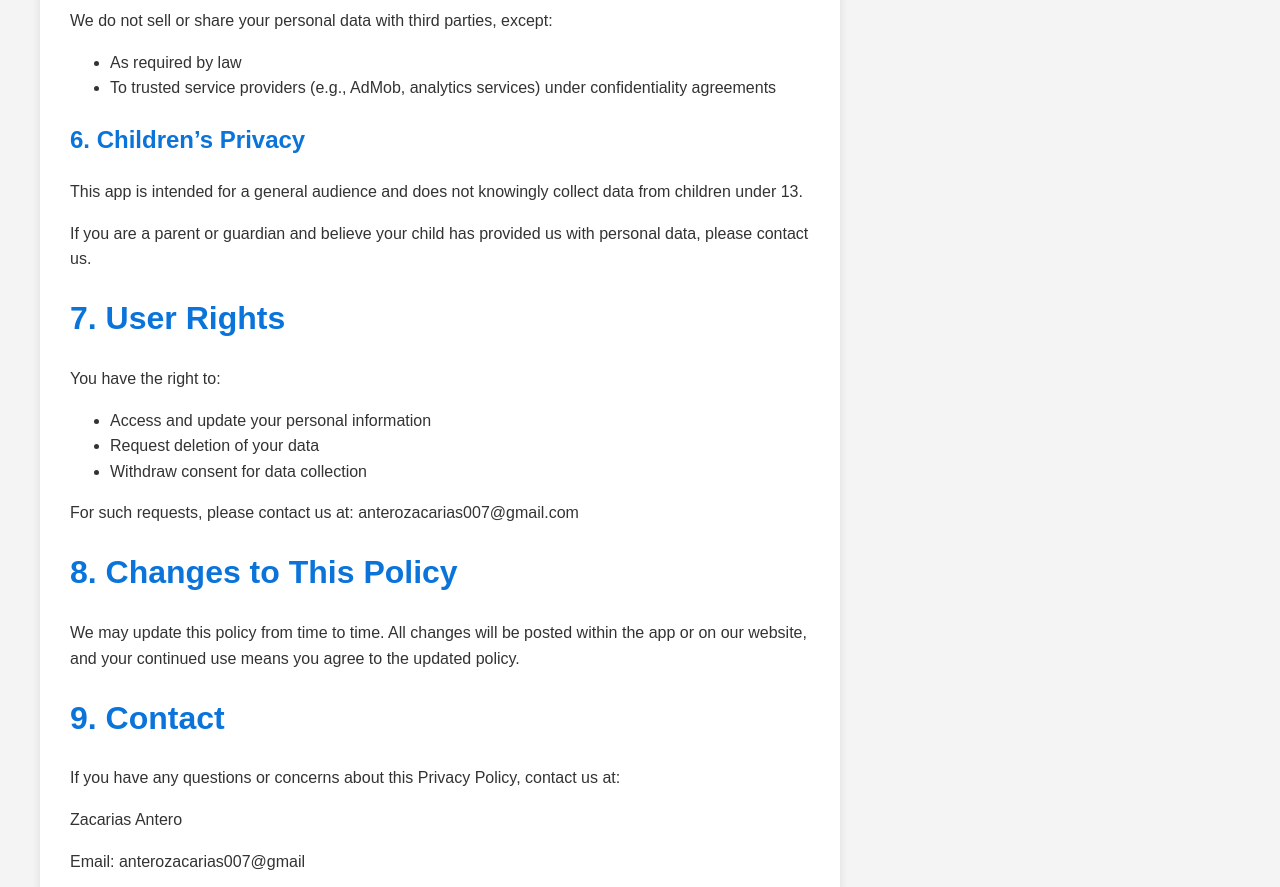
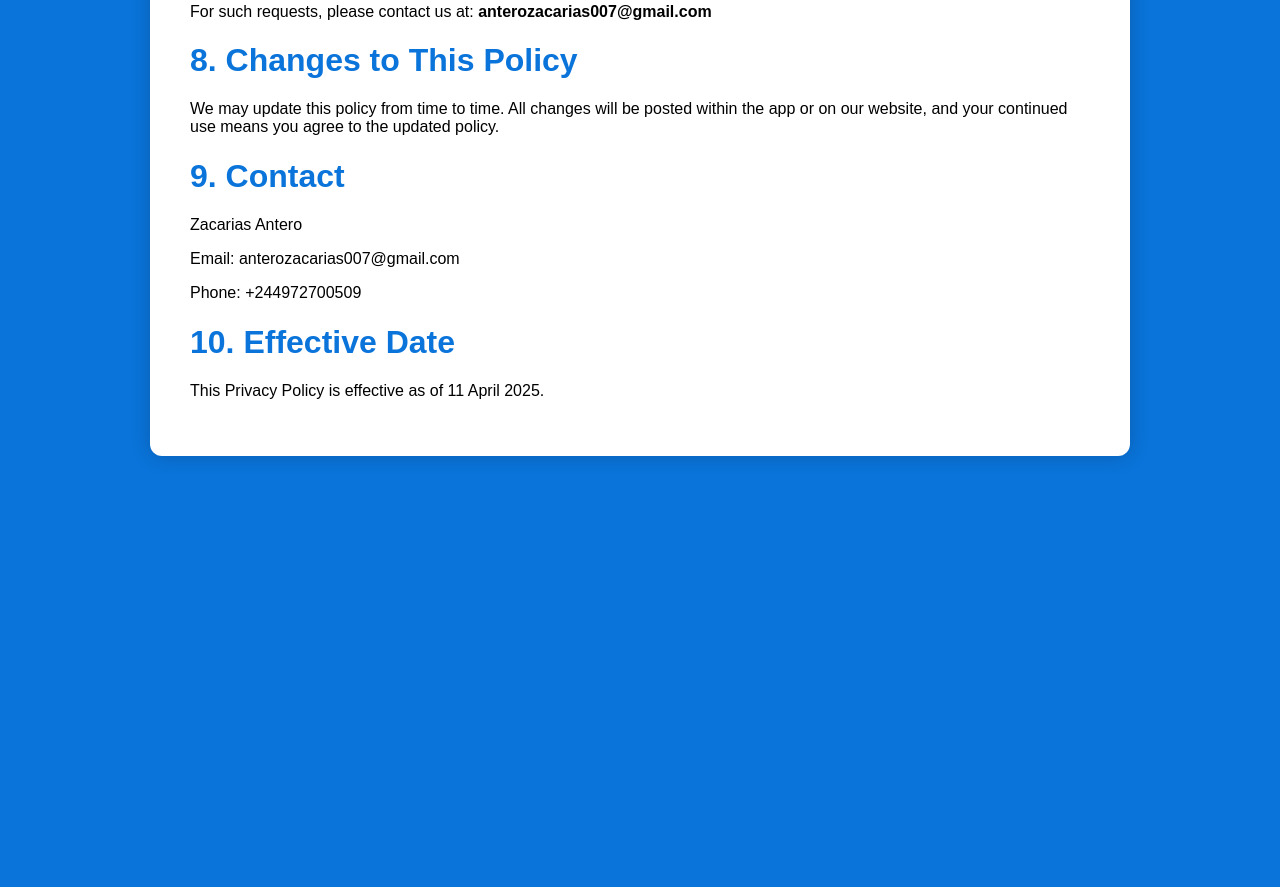
Before and after one commit to st10068763/medcheck-privacy-policy, a plain HTML site: page index.html in a window 1280 px wide. Shown: the part 1252-2139 px from the top of the page. After the commit the page ends 1758 px from the top, so only its background shows below. Drawn offline with Linux system fonts and the light colour scheme.

Commit message:
Update and rename medcheck_Privacy_Policy.html to index.html

```diff
--- a/medcheck_Privacy_Policy.html
+++ b/index.html
@@ -7,20 +7,32 @@
   <style>
     body {
       font-family: Arial, sans-serif;
-      margin: 40px;
-      background-color: #f4f4f4;
-      color: #333;
-      max-width: 800px;
-      line-height: 1.6;
+      margin: 0;
+      padding: 0;
+      background-color: #0a74da; /* Blue background */
+      color: #ffffff; /* White text */
     }
+
+    .container {
+      background: #ffffff;
+      color: #000000;
+      max-width: 900px;
+      margin: 50px auto;
+      padding: 40px;
+      border-radius: 12px;
+      box-shadow: 0 0 20px rgba(0, 0, 0, 0.2);
+    }
+
     h1, h2 {
       color: #0a74da;
     }
-    .container {
-      background: white;
-      padding: 30px;
-      border-radius: 10px;
-      box-shadow: 0 0 10px rgba(0,0,0,0.1);
+
+    ul {
+      padding-left: 20px;
+    }
+
+    a {
+      color: #0a74da;
     }
   </style>
 </head>
@@ -34,7 +46,6 @@
     <p>This privacy policy outlines how MedCheck collects, uses, and protects your personal information. By using our app, you agree to the collection and use of information in accordance with this policy.</p>
 
     <h2>1. Information We Collect</h2>
-    <p>We collect the following personal data:</p>
     <ul>
       <li>Full name</li>
       <li>Age</li>
@@ -46,7 +57,6 @@
     </ul>
 
     <h2>2. Purpose of Data Collection</h2>
-    <p>Your data is collected for the following reasons:</p>
     <ul>
       <li>To provide account login and user authentication</li>
       <li>For basic health tracking purposes</li>
@@ -54,49 +64,39 @@
       <li>To ensure account and data security</li>
     </ul>
 
-    <h2>3.Advertising and Analytics</h2>
+    <h2>3. Advertising and Analytics</h2>
     <p>MedCheck displays ads via Google AdMob, which may use device identifiers for ad personalization and performance tracking. We use analytics tools to track user activity for improving the app experience. These third-party services may collect information in accordance with their own privacy policies.</p>
 
     <h2>4. Login Requirement</h2>
-    <p>Users are required to log in to access the app’s features. This helps secure your personal health information and
-    maintain personalized access.</p>
+    <p>Users are required to log in to access the app’s features. This helps secure your personal health information and maintain personalized access.</p>
 
     <h2>5. Data Sharing</h2>
-    <p>We do not sell or share your personal data with third parties, except:</p>
     <ul>
       <li>As required by law</li>
       <li>To trusted service providers (e.g., AdMob, analytics services) under confidentiality agreements</li>
     </ul>
 
     <h2>6. Children’s Privacy</h2>
-    <p>This app is intended for a general audience and does not knowingly collect data from children under 13.</p>
-    <p>If you are a parent or guardian and believe your child has provided us with personal data, please contact us.</p>
+    <p>This app is intended for a general audience and does not knowingly collect data from children under 13. If you are a parent or guardian and believe your child has provided us with personal data, please contact us.</p>
 
     <h1>7. User Rights</h1>
-    <p>You have the right to:</p>
     <ul>
       <li>Access and update your personal information</li>
       <li>Request deletion of your data</li>
       <li>Withdraw consent for data collection</li>
     </ul>
-    <p>For such requests, please contact us at: anterozacarias007@gmail.com</p>
+    <p>For such requests, please contact us at: <strong>anterozacarias007@gmail.com</strong></p>
 
     <h1>8. Changes to This Policy</h1>
-   <p> We may update this policy from time to time. All changes will be posted within the app or on our website, and your
-    continued use means you agree to the updated policy.</p>
+    <p>We may update this policy from time to time. All changes will be posted within the app or on our website, and your continued use means you agree to the updated policy.</p>
 
     <h1>9. Contact</h1>
-    <p>If you have any questions or concerns about this Privacy Policy, contact us at:</p>
-
-    <p lang="pt"> Zacarias Antero</p>
-   <p lang="pt"> Email: anterozacarias007@gmail</p>
+    <p>Zacarias Antero</p>
+    <p>Email: anterozacarias007@gmail.com</p>
     <p>Phone: +244972700509</p>
-
 
     <h1>10. Effective Date</h1>
     <p>This Privacy Policy is effective as of 11 April 2025.</p>
-
-
   </div>
 </body>
 </html>
```
